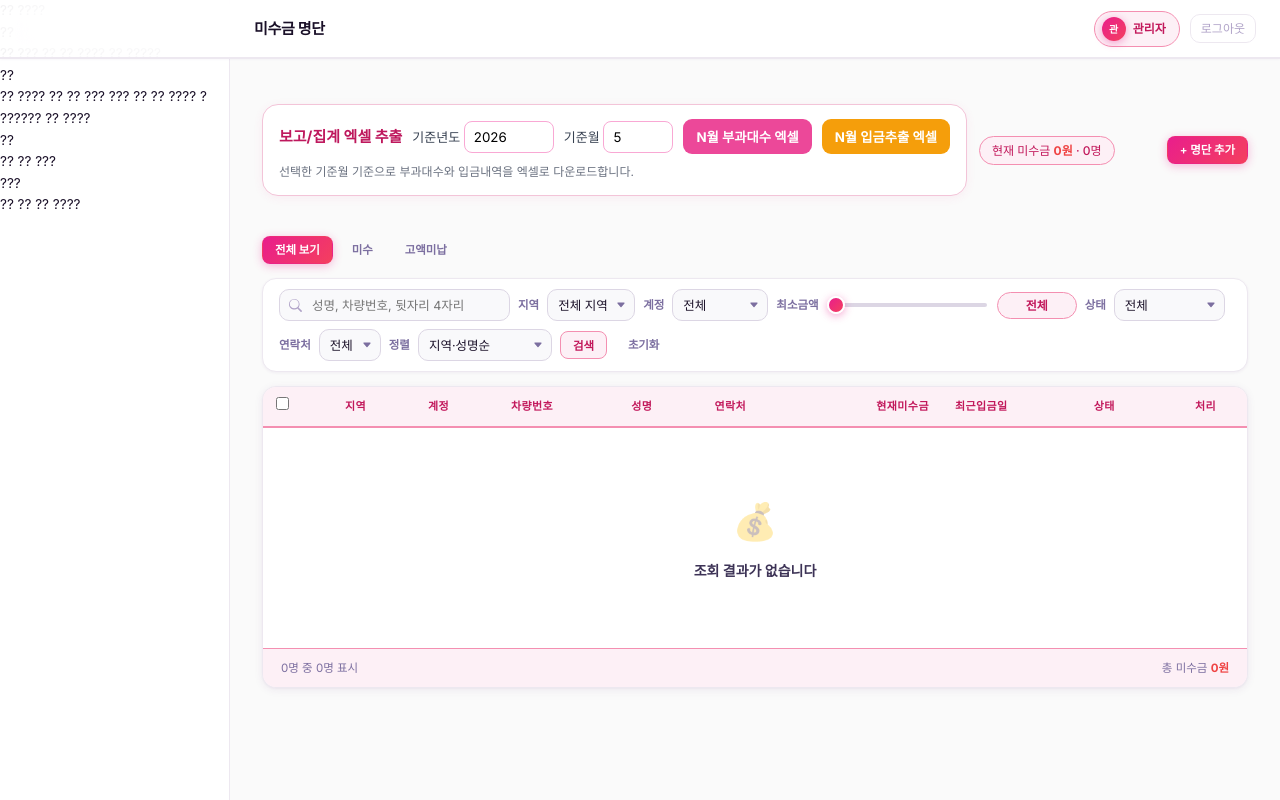
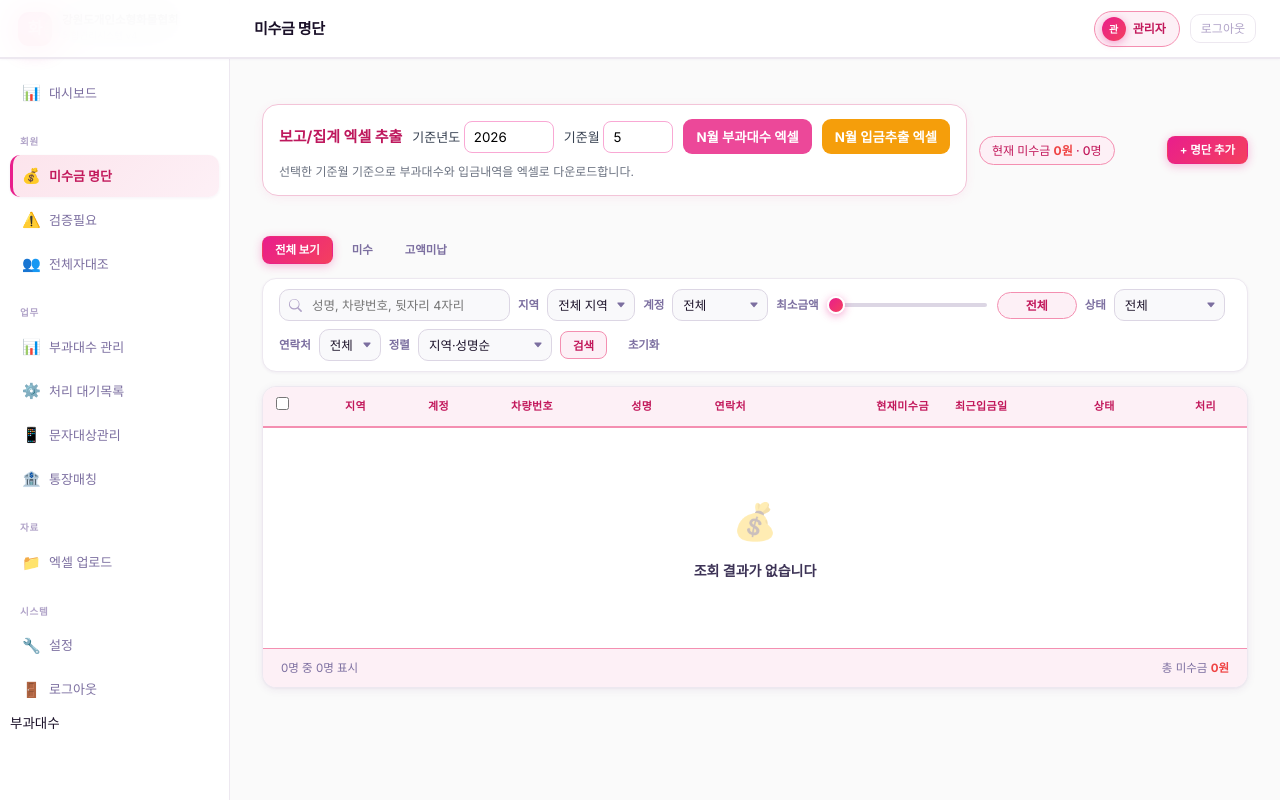
Before and after one commit to hjyun9731-gif/misugeum, a FastAPI app: page /arrears in a window 1280 px wide. Run offline with FastAPI, Linux system fonts and the light colour scheme; the visitor is signed in with stand-in values (Sample User, id 1); data comes from the database, SQL or seed files in the repository; some web fonts are replaced.

Commit message:
Restore sidebar layout

```diff
--- a/templates/base.html
+++ b/templates/base.html
@@ -11,77 +11,60 @@
 
 <!-- 사이드바 -->
 <aside class="sidebar">
-  <nav class="side-nav">
-
-    <a class="side-item {% if request.url.path.startswith('/dashboard') or request.url.path == '/' %}active{% endif %}" href="/dashboard">
-      <span class="si-icon">??</span>
-      <span>????</span>
+  <div class="sidebar-logo">
+    <div class="sidebar-logo-icon">화</div>
+    <div>
+      <div class="sidebar-logo-text">강원도개인소형화물협회</div>
+      <div class="sidebar-logo-sub">통합관리시스템 v4</div>
+    </div>
+  </div>
+  <nav class="sidebar-nav">
+    <a href="/dashboard" class="sidebar-item {% if active=='dashboard' %}active{% endif %}">
+      <span class="si-icon">📊</span> 대시보드
     </a>
 
-    <div class="side-section">??</div>
-
-    <a class="side-item {% if request.url.path.startswith('/arrears') %}active{% endif %}" href="/arrears">
-      <span class="si-icon">??</span>
-      <span>??? ??</span>
+    <div class="sidebar-section">회원</div>
+    <a href="/arrears" class="sidebar-item {% if active=='arrears' %}active{% endif %}">
+      <span class="si-icon">💰</span> 미수금 명단
+    </a>
+    <a href="/verify" class="sidebar-item {% if active=='verify' %}active{% endif %}">
+      <span class="si-icon">⚠️</span> 검증필요
+      {% if verify_cnt is defined and verify_cnt > 0 %}
+      <span class="sidebar-badge alert">{{ verify_cnt }}</span>
+      {% endif %}
+    </a>
+    <a href="/license-check" class="sidebar-item {% if active=='license' %}active{% endif %}">
+      <span class="si-icon">👥</span> 전체자대조
     </a>
 
-    <a class="side-item {% if request.url.path.startswith('/verify') %}active{% endif %}" href="/verify">
-      <span class="si-icon">??</span>
-      <span>????</span>
+    <div class="sidebar-section">업무</div>
+    <a href="/billing-report" class="sidebar-item {% if active=='billing' %}active{% endif %}">
+      <span class="si-icon">📊</span> 부과대수 관리
+    </a>
+    <a href="/work" class="sidebar-item {% if active=='work' %}active{% endif %}">
+      <span class="si-icon">⚙️</span> 처리 대기목록
+    </a>
+    <a href="/collection" class="sidebar-item {% if active=='collection' %}active{% endif %}">
+      <span class="si-icon">📱</span> 문자대상관리
+    </a>
+    <a href="/bank" class="sidebar-item {% if active=='bank' %}active{% endif %}">
+      <span class="si-icon">🏦</span> 통장매칭
     </a>
 
-    <a class="side-item {% if request.url.path.startswith('/license-check') %}active{% endif %}" href="/license-check">
-      <span class="si-icon">??</span>
-      <span>?????</span>
+    <div class="sidebar-section">자료</div>
+    <a href="/upload" class="sidebar-item {% if active=='upload' %}active{% endif %}">
+      <span class="si-icon">📁</span> 엑셀 업로드
     </a>
 
-    <div class="side-section">??</div>
-
-    <a class="side-item {% if request.url.path.startswith('/billing-counts') %}active{% endif %}" href="/billing-counts">
-      <span class="si-icon">??</span>
-      <span>???? ??</span>
+    <div class="sidebar-section">시스템</div>
+    <a href="/settings" class="sidebar-item {% if active=='settings' %}active{% endif %}">
+      <span class="si-icon">🔧</span> 설정
     </a>
-
-    <a class="side-item {% if request.url.path.startswith('/income-ledger') %}active{% endif %}" href="/income-ledger">
-      <span class="si-icon">??</span>
-      <span>??? ???</span>
+    <a href="/logout" class="sidebar-item">
+      <span class="si-icon">🚪</span> 로그아웃
     </a>
-
-    <a class="side-item {% if request.url.path.startswith('/work') %}active{% endif %}" href="/work">
-      <span class="si-icon">??</span>
-      <span>?? ????</span>
-    </a>
-
-    <a class="side-item {% if request.url.path.startswith('/collection') %}active{% endif %}" href="/collection">
-      <span class="si-icon">?</span>
-      <span>??????</span>
-    </a>
-
-    <a class="side-item {% if request.url.path.startswith('/bank') %}active{% endif %}" href="/bank">
-      <span class="si-icon">??</span>
-      <span>????</span>
-    </a>
-
-    <div class="side-section">??</div>
-
-    <a class="side-item {% if request.url.path.startswith('/upload') %}active{% endif %}" href="/upload">
-      <span class="si-icon">??</span>
-      <span>?? ???</span>
-    </a>
-
-    <div class="side-section">???</div>
-
-    <a class="side-item {% if request.url.path.startswith('/settings') %}active{% endif %}" href="/settings">
-      <span class="si-icon">??</span>
-      <span>??</span>
-    </a>
-
-    <a class="side-item" href="/logout">
-      <span class="si-icon">??</span>
-      <span>????</span>
-    </a>
-
-  </nav>
+    <a href="/billing-counts">부과대수</a>
+</nav>
 </aside>
 
 <!-- 상단바 -->
```
